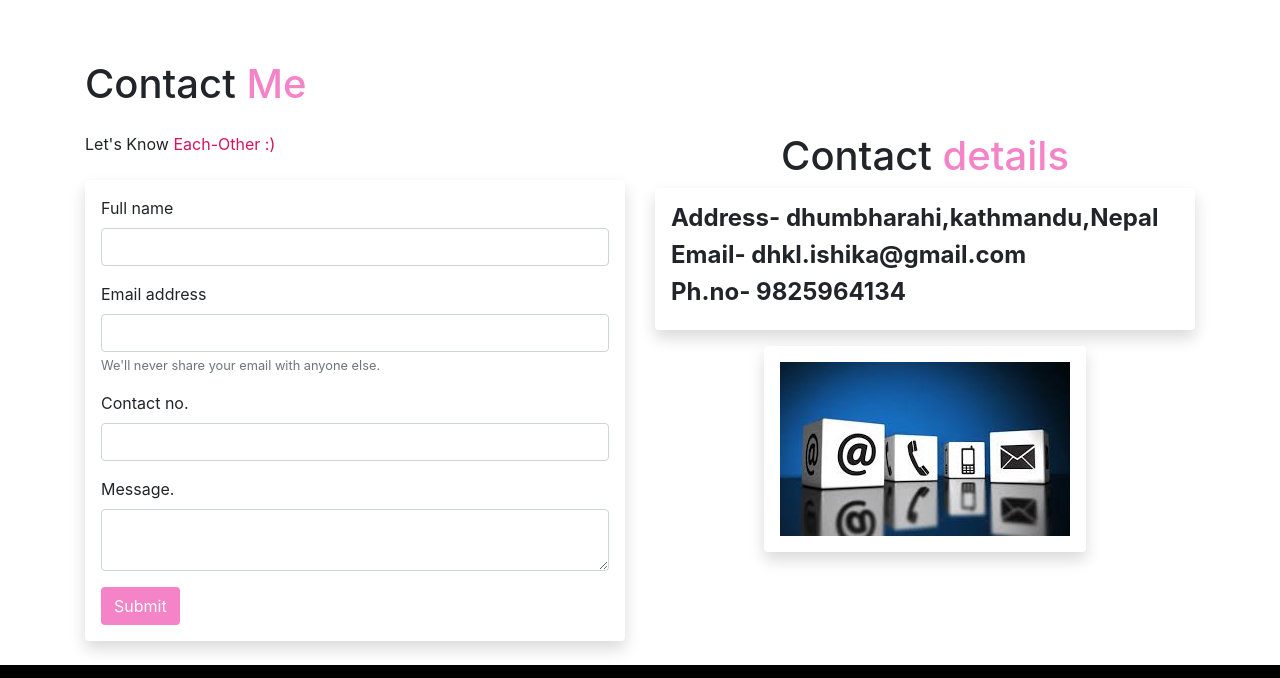
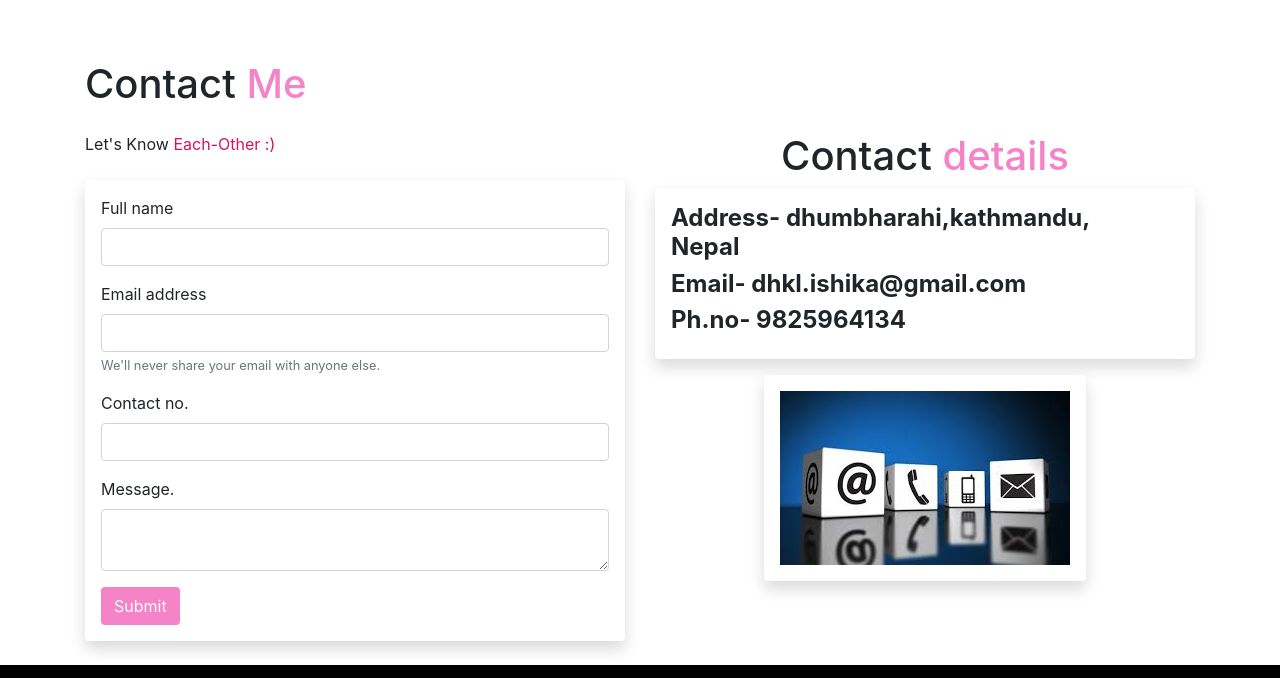
Before and after one commit to ishikadhkl/ishika, a plain HTML site: page index.html in a window 1280 px wide. Shown: the part 2021-2699 px from the top of the page. Drawn offline with nearby package versions, Linux system fonts and the light colour scheme.

Commit message:
updated
change

```diff
--- a/index.html
+++ b/index.html
@@ -237,7 +237,7 @@
       <div class="col-lg-6">
         <h1 class="text-center">Contact <span style="color:rgb(244, 131, 199) ;">details</span></h1>
         <div class="box shadow mb-3 p-3 bg-white rounded">
-          <h4><b>Address- dhumbharahi,kathmandu,Nepal</b></h4>
+          <h4><b>Address- dhumbharahi,kathmandu,<br>Nepal</b></h4>
           <h4><b>Email- dhkl.ishika@gmail.com</b></h4>
           <h4><b>Ph.no- 9825964134</b></h4>
 
```
